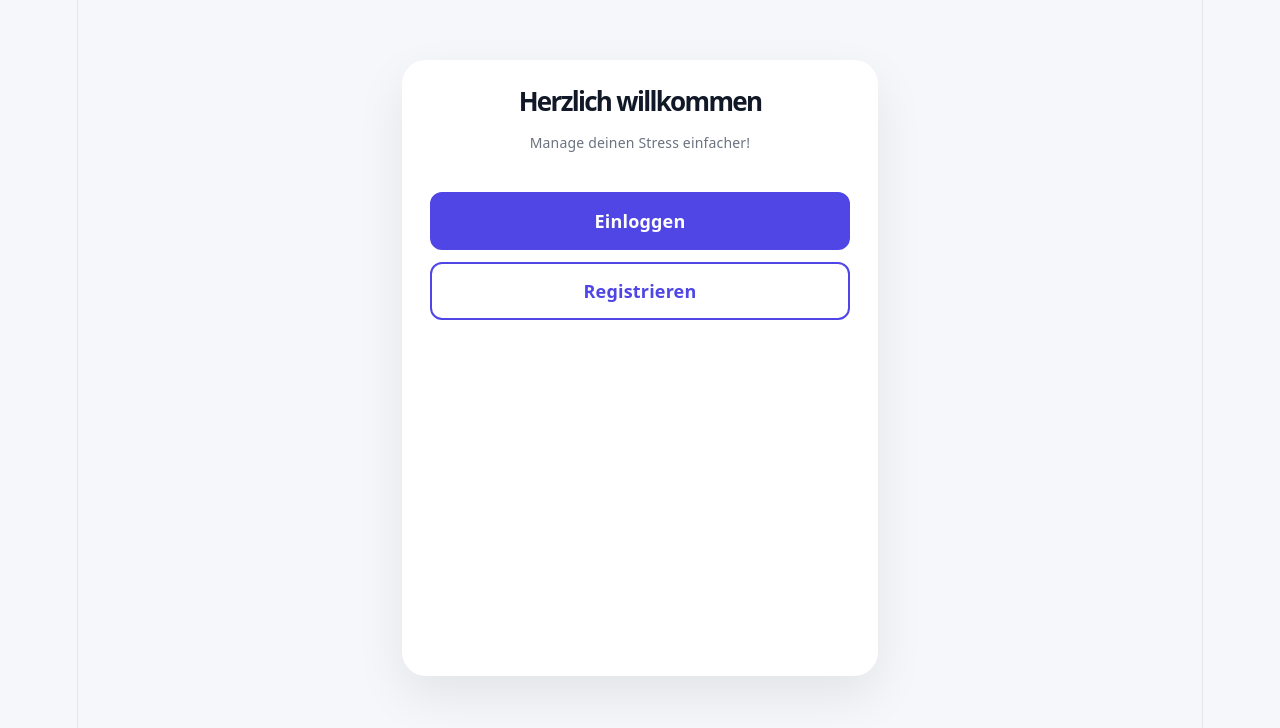
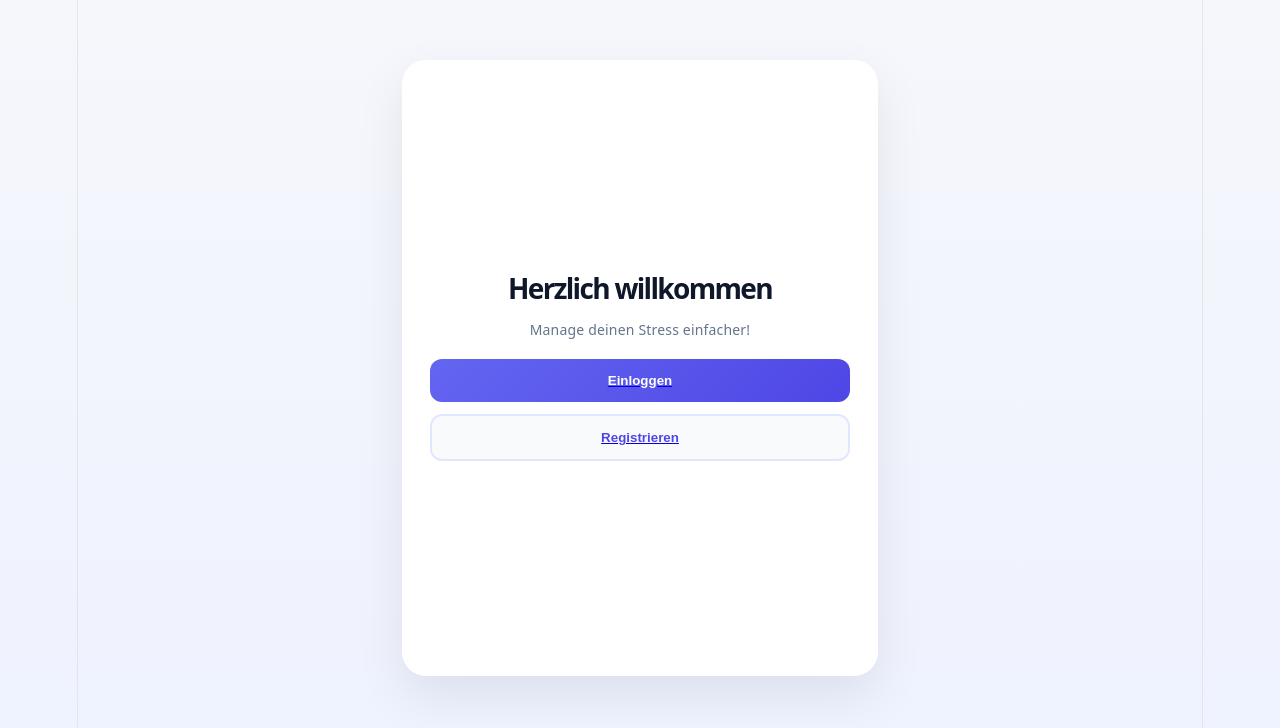
Before and after one commit to Hydr4tioN/Software-Engineering-Team-F2-Code, a React (Vite) app in the folder frontend/: page / in a window 1280 px wide. Shown: the top 728 px of the page. Built offline with nearby package versions, Linux system fonts and the light colour scheme.

Commit message:
Desgin + einbindung Checkin

```diff
--- a/frontend/src/App.css
+++ b/frontend/src/App.css
@@ -3,7 +3,7 @@
 body {
     margin: 0;
     font-family: system-ui, -apple-system, Arial, sans-serif;
-    background: #f5f7fb;
+    background: linear-gradient(180deg, #f5f7fb, #eef2ff);
     color: #111827;
 }
 
@@ -25,42 +25,33 @@ body {
 }
 
 
-/* Center Layout (Startseite) */
+/* Center Content */
 
 .center {
     display: flex;
     flex-direction: column;
+    align-items: center;
+    text-align: center;
     justify-content: center;
-    text-align: center;
     gap: 16px;
-    height: 100%;
+    flex: 1;
 }
 
 
 /* Headings */
 
 h1 {
-    font-size: 26px;
-    font-weight: 700;
+    font-size: 28px;
+    font-weight: 800;
     margin: 0;
-    color: #111827;
+    color: #0f172a;
 }
 
 h3 {
     font-size: 14px;
     font-weight: 400;
     margin: 0;
-    color: #6b7280;
-}
-
-
-/* Form Layout */
-
-form {
-    display: flex;
-    flex-direction: column;
-    gap: 12px;
-    margin-top: 16px;
+    color: #64748b;
 }
 
 
@@ -70,115 +61,68 @@ input {
     width: 100%;
     padding: 14px;
     border-radius: 12px;
-    border: 1px solid #e5e7eb;
-    background: #ffffff;
+    border: 1px solid #e2e8f0;
+    background: #f8fafc;
     font-size: 15px;
-    color: #111827;
     box-sizing: border-box;
+    color: #0f172a;
 }
 
 input:focus {
     outline: none;
-    border-color: #4f46e5;
-    box-shadow: 0 0 0 3px rgba(79, 70, 229, 0.12);
+    border-color: #6366f1;
+    box-shadow: 0 0 0 3px rgba(99, 102, 241, 0.12);
 }
 
 
-/* Buttons */
+/* BUTTON BASE (WICHTIG FIX) */
 
 button {
     width: 100%;
     padding: 14px;
     border-radius: 12px;
     border: none;
-    background: #4f46e5;
-    color: #ffffff;
+    background: linear-gradient(135deg, #6366f1, #4f46e5);
+    color: white;
     font-weight: 600;
     cursor: pointer;
     transition: 0.2s ease;
+    display: block;
 }
 
 button:hover {
-    background: #4338ca;
+    background: linear-gradient(135deg, #4f46e5, #4338ca);
     transform: translateY(-1px);
+    box-shadow: 0 8px 20px rgba(99, 102, 241, 0.25);
 }
 
 
 /* Secondary Button */
 
 button.secondary {
+    background: #f8fafc;
+    color: #4f46e5;
+    border: 2px solid #e0e7ff;
+}
+
+button.secondary:hover {
     background: #eef2ff;
-    color: #4f46e5;
 }
 
 
-/* Navigation Buttons */
+/* Nav Buttons */
 
 .nav-buttons {
     display: flex;
     flex-direction: column;
     gap: 12px;
-    margin-top: 20px;
+    width: 100%;
 }
 
 
-/* Error Text */
+/* Error */
 
 .error {
     color: #ef4444;
     font-size: 13px;
 }
-
-
-/* Entry List */
-
-.entry-list li {
-    background: #f3f4f6;
-    padding: 10px 12px;
-    border-radius: 10px;
-    margin-bottom: 8px;
-}
-
-
-/* Button Base */
-
-.btn {
-    display: inline-block;
-    width: 100%;
-    padding: 14px;
-    border-radius: 12px;
-    font-weight: 600;
-    text-align: center;
-    text-decoration: none;
-    cursor: pointer;
-    transition: 0.2s ease;
-    box-sizing: border-box;
-}
-
-
-/* Primary Button */
-
-.btn.primary {
-    background: #4f46e5;
-    color: white;
-    border: 2px solid #4f46e5;
-}
-
-.btn.primary:hover {
-    background: #4338ca;
-    border-color: #4338ca;
-    transform: translateY(-1px);
-}
-
-
-/* Secondary Button (mit Umrandung) */
-
-.btn.secondary {
-    background: transparent;
-    color: #4f46e5;
-    border: 2px solid #4f46e5;
-}
-
-.btn.secondary:hover {
-    background: #eef2ff;
-}
--- a/frontend/src/Checkin.jsx
+++ b/frontend/src/Checkin.jsx
@@ -1,9 +1,7 @@
-import { useState } from "react"
-import './Checkin.css';
+import { useState } from "react";
 
 function Checkin() {
-        const Stress_Levels = ["Niedrig", "Mittel", "Hoch", "Sehr Hoch"];
-        const Stress_Factor = 0
+    const [stress, setStress] = useState(0);
 
     return (
         <div className="checkin-container">
@@ -21,4 +19,5 @@ import './Checkin.css';
         </div>
     );
 }
+
 export default Checkin;
--- a/frontend/src/Home.jsx
+++ b/frontend/src/Home.jsx
@@ -9,12 +9,16 @@ function Home() {
         <h3>Manage deinen Stress einfacher!</h3>
 
         <div className="nav-buttons">
-          <Link to="/login" className="btn primary">
-            Einloggen
+          <Link to="/login">
+            <button>
+              Einloggen
+            </button>
           </Link>
 
-          <Link to="/register" className="btn secondary">
-            Registrieren
+          <Link to="/register">
+            <button className="secondary">
+              Registrieren
+            </button>
           </Link>
         </div>
 
--- a/frontend/src/Register.jsx
+++ b/frontend/src/Register.jsx
@@ -1,6 +1,9 @@
 import { useState } from "react";
+import { useNavigate } from "react-router-dom";
 
 function Register() {
+    const navigate = useNavigate();
+
     const [email, setEmail] = useState("");
     const [passwort, setPasswort] = useState("");
     const [error, setError] = useState("");
@@ -24,7 +27,11 @@ function Register() {
         }
 
         setError("");
+
         console.log("Formular gültig:", { email, passwort });
+
+
+        navigate("/Checkin");
     }
 
     return (
```
Also changed, not shown: frontend/src/Checkin.css (deleted). Lines whose indentation alone changed are shown as unchanged.
